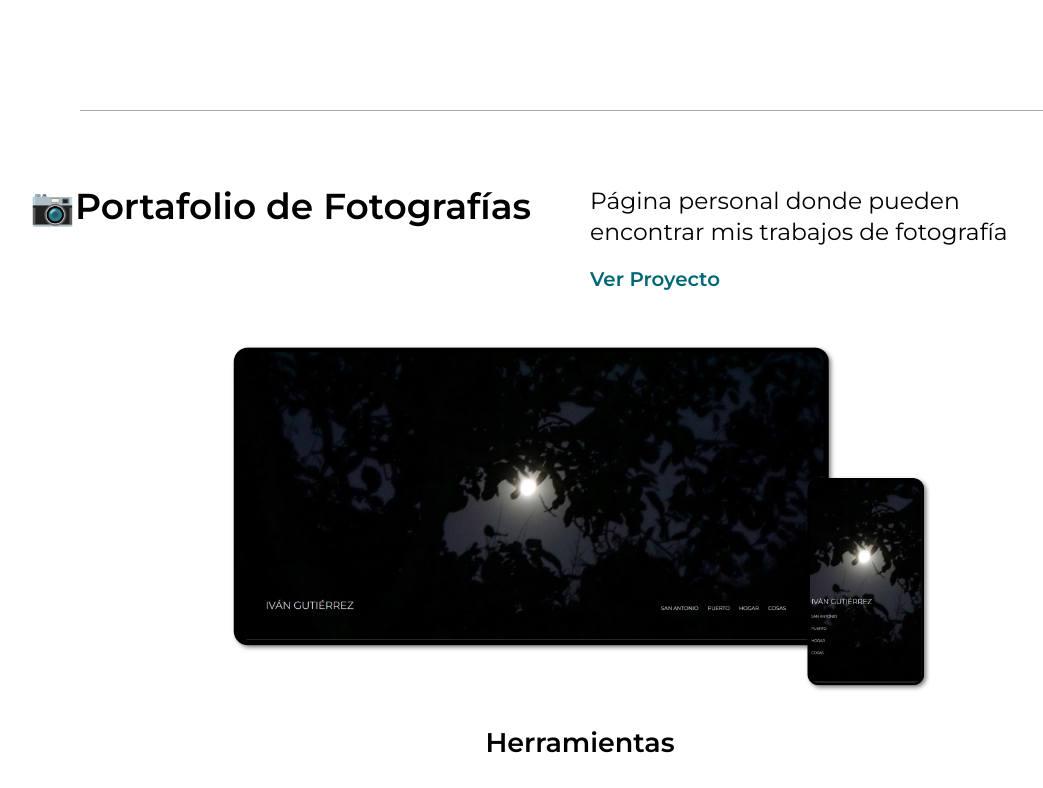
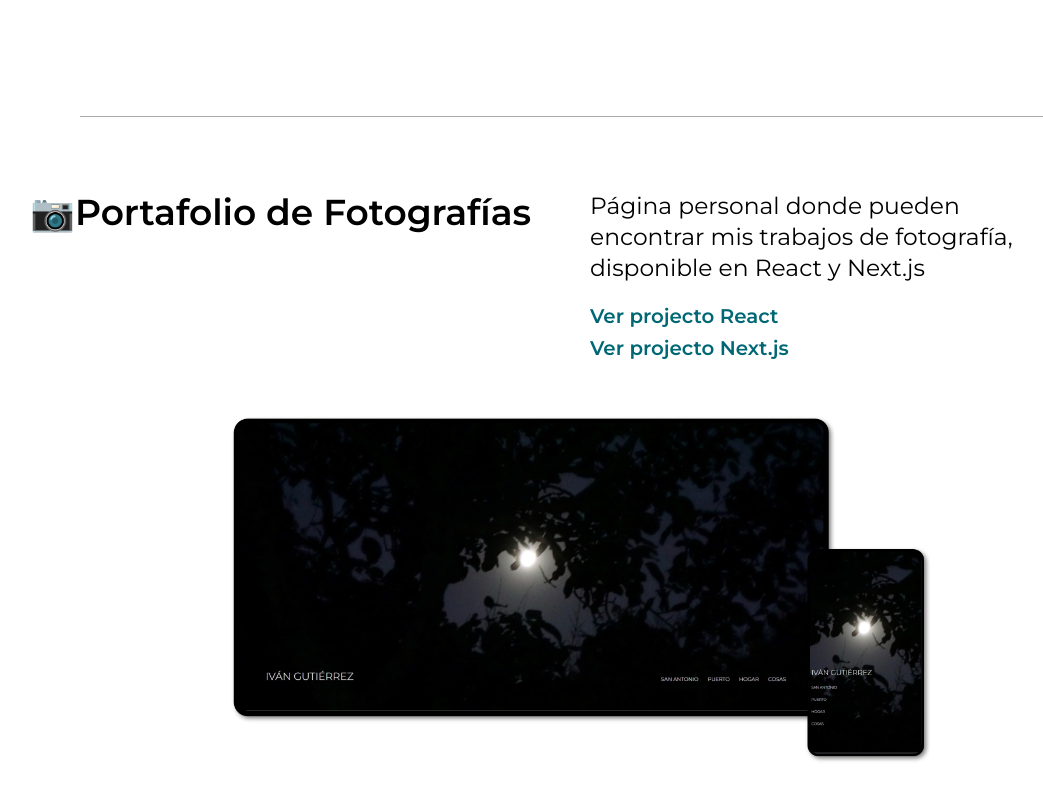
Before and after one commit to ivangutierrez92/ivangutierrez92.github.io, a Next.js app: page / in a window 1280 px wide. Shown: the part 3251-4039 px from the top of the page, without its empty margins (60-1103 px from the left). Built offline with nearby package versions, Linux system fonts and the light colour scheme.

Commit message:
Added Fotollama project with react and next

```diff
--- a/components/Project.jsx
+++ b/components/Project.jsx
@@ -14,9 +14,23 @@ const Project = ({ project }) => {
         </div>
         <div className={styles.Description}>
           <p className={styles['Description__text']}>{project.description}</p>
-          <a className={styles.CallToAction} href={project.url} target="_blank" rel="noreferrer">
-            Ver Proyecto
-          </a>
+          {typeof project.url == 'string' ? (
+            <a className={styles.CallToAction} href={project.url} target="_blank" rel="noreferrer">
+              Ver Proyecto
+            </a>
+          ) : (
+            project.url.map((url, index) => (
+              <a
+                className={styles.CallToAction}
+                href={url.content}
+                target="_blank"
+                rel="noreferrer"
+                key={`project-url-${url.title}-${index}`}
+              >
+                Ver projecto {url.title}
+              </a>
+            ))
+          )}
         </div>
       </div>
 
--- a/styles/components/Project.module.css
+++ b/styles/components/Project.module.css
@@ -29,6 +29,9 @@
   font-size: 1.1rem;
   font-weight: 600;
   color: #006774;
+  display: block;
+  width: fit-content;
+  line-height: 1.6;
 }
 .image-container {
   max-width: 700px;
--- a/utils/projectsData.js
+++ b/utils/projectsData.js
@@ -29,10 +29,14 @@ export default [
   },
   {
     title: 'Portafolio de Fotografías',
-    url: 'https://llamafluida.github.io/fotollama',
+    url: [
+      { title: 'React', content: 'https://llamafluida.github.io/fotollama/' },
+      { title: 'Next.js', content: 'https://llamafluida.github.io/fotollama-next/' },
+    ],
     src: '/images/fotollama-preview.png',
-    description: 'Página personal donde pueden encontrar mis trabajos de fotografía',
-    tools: ['React', 'NextJS', 'Framer Motion', 'Flexbox', 'react-responsive'],
+    description:
+      'Página personal donde pueden encontrar mis trabajos de fotografía, disponible en React y Next.js',
+    tools: ['React', 'React Router', 'Framer Motion', 'Flexbox', 'Grid', 'react-responsive'],
     icon: '📷',
   },
 ];
```
